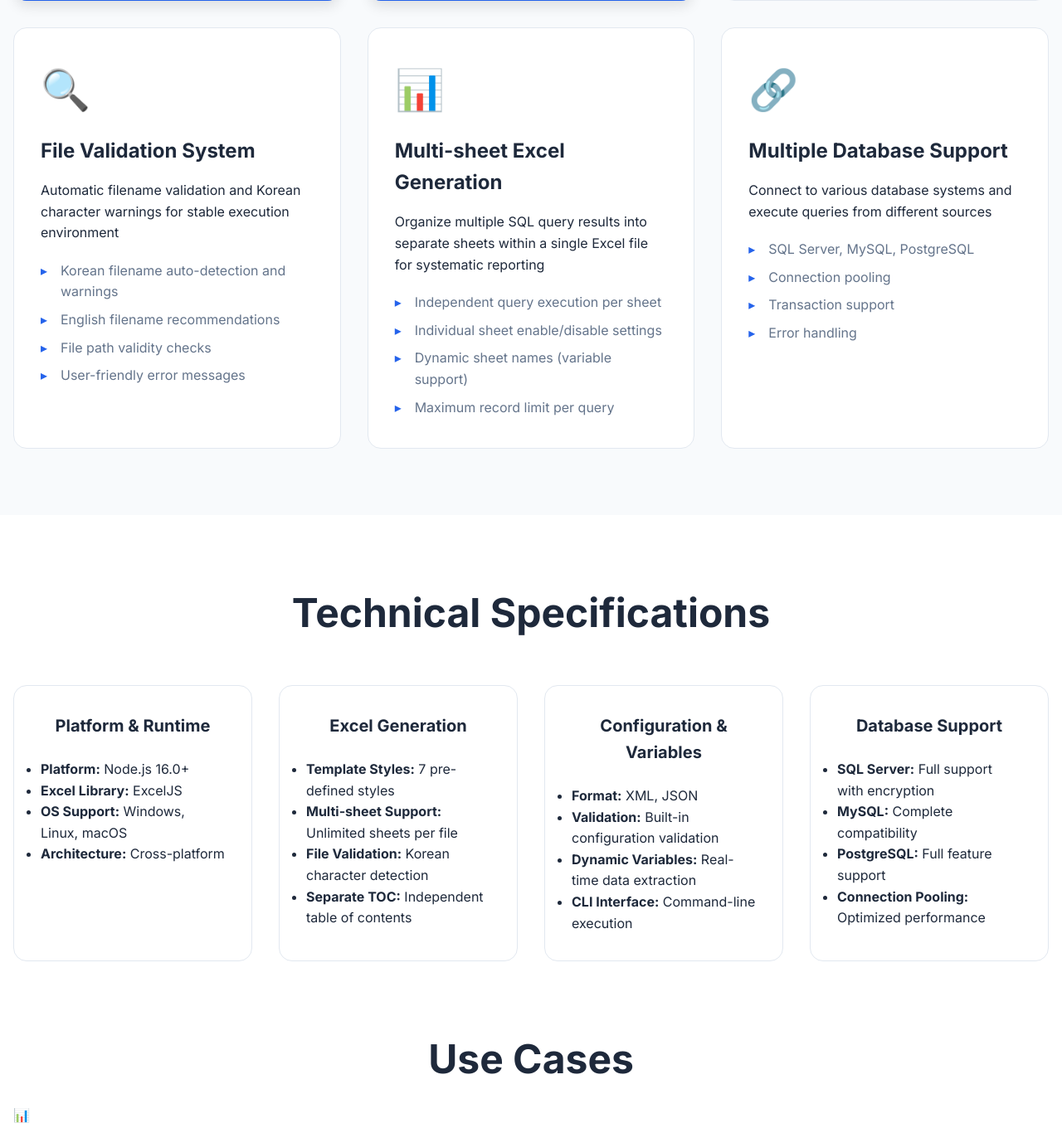
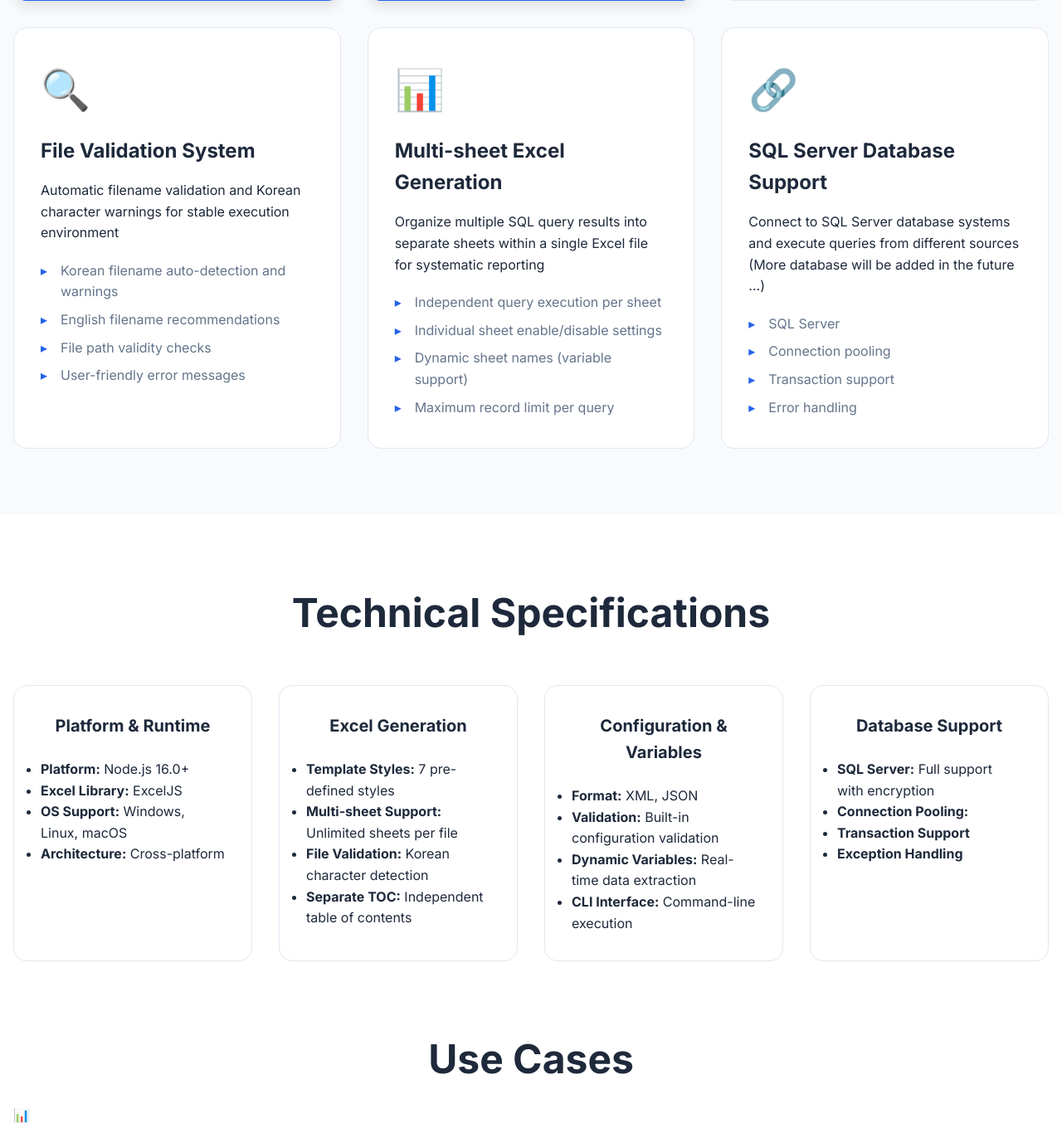
Before and after one commit to mrjung72/happysoft-website, a PHP site: page /sql2excel.php in a window 1280 px wide. Shown: the part 1550-2910 px from the top of the page at 83% size. Run offline with PHP 8.4, Linux system fonts and the light colour scheme.

Commit message:
sql2excel 소개글 오류 수정

```diff
--- a/sql2excel.php
+++ b/sql2excel.php
@@ -143,10 +143,11 @@ include 'includes/header.php';
 
             <div class="feature-card">
                 <div class="feature-icon">🔗</div>
-                <h3>Multiple Database Support</h3>
-                <p>Connect to various database systems and execute queries from different sources</p>
+                <h3>SQL Server Database Support</h3>
+                <p>Connect to SQL Server database systems and execute queries from different sources</p>
+                <p>(More database will be added in the future ...)</p>
                 <ul class="feature-details">
-                    <li>SQL Server, MySQL, PostgreSQL</li>
+                    <li>SQL Server</li>
                     <li>Connection pooling</li>
                     <li>Transaction support</li>
                     <li>Error handling</li>
@@ -195,9 +196,9 @@ include 'includes/header.php';
                 <h3>Database Support</h3>
                 <ul>
                     <li><strong>SQL Server:</strong> Full support with encryption</li>
-                    <li><strong>MySQL:</strong> Complete compatibility</li>
-                    <li><strong>PostgreSQL:</strong> Full feature support</li>
-                    <li><strong>Connection Pooling:</strong> Optimized performance</li>
+                    <li><strong>Connection Pooling:</strong></li>
+                    <li><strong>Transaction Support</strong></li>
+                    <li><strong>Exception Handling</strong></li>
                 </ul>
             </div>
         </div>
```
Also changed, not shown: sql2excel_kr.php (+6 -11 lines).
